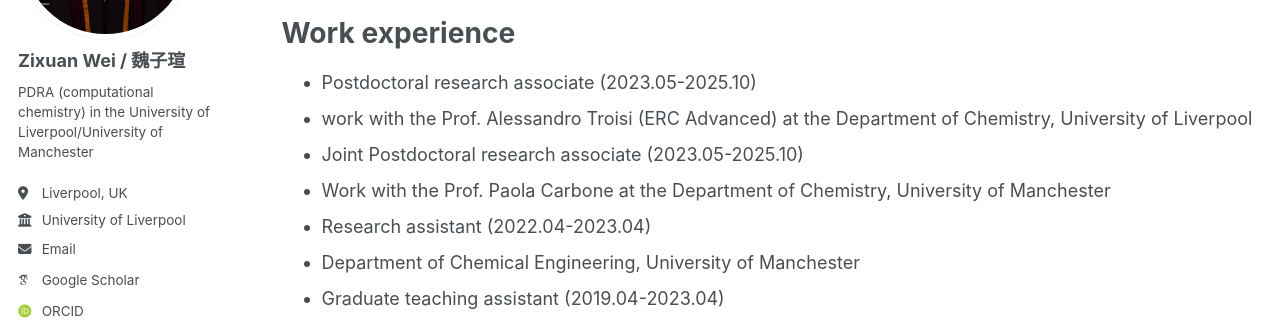
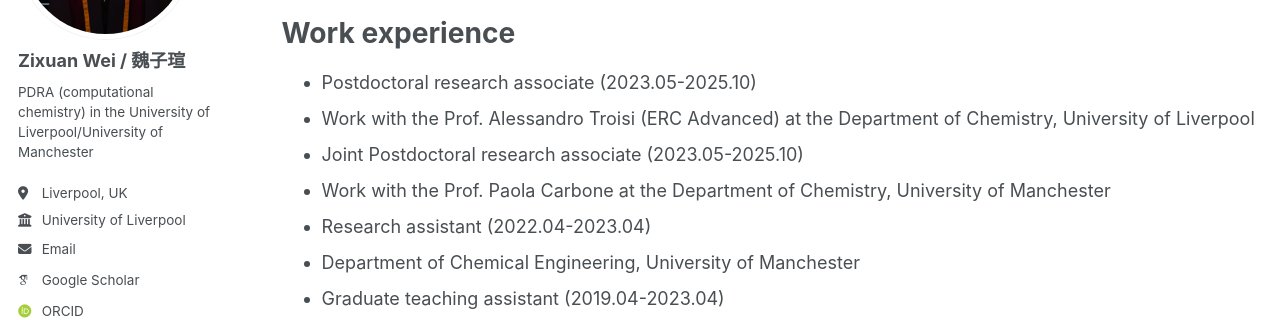
Before and after one commit to Zixuan-Wei/Zixuan-Wei.github.io, a Jekyll site: the page built from _pages/cv.md, in a window 1280 px wide and 900 px high. Shown: the part 229-549 px from the top of the window. Built offline with Jekyll 4.4.1, drawn with Linux system fonts in a browser that asks for light colours; some web fonts are replaced.

Commit message:
Update cv.md

```diff
--- a/_pages/cv.md
+++ b/_pages/cv.md
@@ -17,7 +17,7 @@
 Work experience
 ======
 *	Postdoctoral research associate (2023.05-2025.10)
-- work with the Prof. Alessandro Troisi (ERC Advanced) at the Department of Chemistry, University of Liverpool
+- Work with the Prof. Alessandro Troisi (ERC Advanced) at the Department of Chemistry, University of Liverpool
 *	Joint Postdoctoral research associate (2023.05-2025.10)
 - Work with the Prof. Paola Carbone at the Department of Chemistry, University of Manchester
 *	Research assistant (2022.04-2023.04)
```
